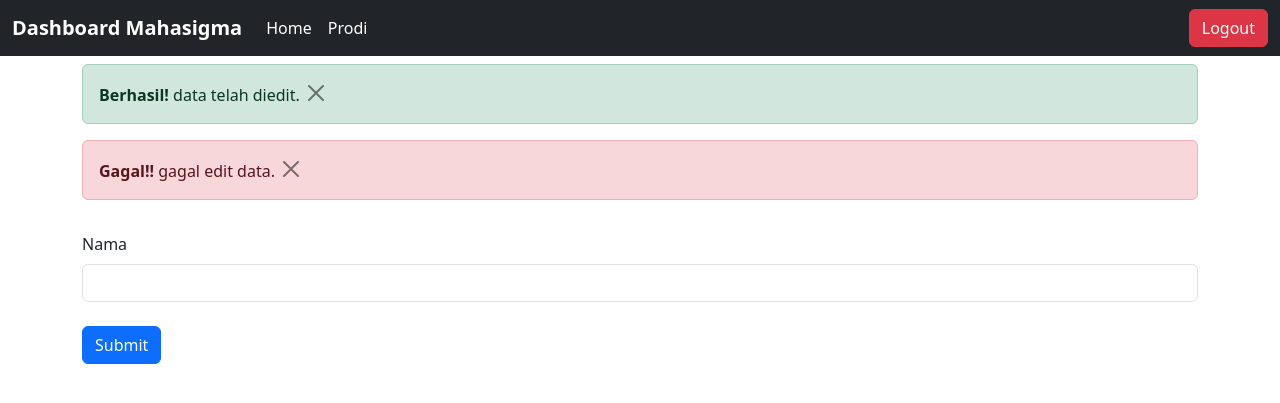
After one commit to justin-rar/latihan-responsi-pwd, a PHP site: page /editprodi.php?id_prod=1 in a window 1280 px wide. The commit adds this page. Shown: the top 403 px of the page. Run offline with PHP 8.4, Linux system fonts and the light colour scheme; the visitor is signed in with stand-in values (Sample User, id 1); tables that the repository leaves empty or names only in its code hold one stand-in row (values such as "Sample post").

Commit message:
status: complete

```diff
--- a/delete.php
+++ b/delete.php
@@ -14,7 +14,6 @@ if (!isset($_GET['nim'])) {
 
 $nim = mysqli_real_escape_string($conn, $_GET['nim']);
 
-// Check if record exists
 $check = "SELECT * FROM tb_mhs WHERE nim = '$nim'";
 $result = mysqli_query($conn, $check);
 
--- a/edit.php
+++ b/edit.php
@@ -86,7 +86,7 @@ if (!$row) {
                             $selected = ($rowprod['id_prod'] == $row['id_prod']) ? 'selected' : '';
                     ?>
                             <option value="<?= htmlspecialchars($rowprod['id_prod']) ?>" <?= $selected ?>>
-                                <?= htmlspecialchars($rowprod['nama']) ?>
+                                <?= htmlspecialchars($rowprod['nama_prodi']) ?>
                             </option>
                     <?php
                         }
--- /dev/null
+++ b/editprodi.php
@@ -0,0 +1,108 @@
+<?php
+require("connect.php");
+session_start();
+
+if (!isset($_SESSION["username"])) {
+    header("Location: login.php");
+    exit();
+}
+
+if (!isset($_GET['id_prod'])) {
+    header("Location: prodi.php");
+    exit();
+}
+
+$id_prod = $_GET['id_prod'];
+$query = "SELECT * FROM tb_prodi WHERE id_prod = '$id_prod'";
+$result = mysqli_query($conn, $query);
+$prodi = mysqli_fetch_assoc($result);
+
+if ($_SERVER['REQUEST_METHOD'] == 'POST') {
+    $nama_prodi = $_POST['nama_prodi'];
+
+    $update_query = "UPDATE tb_prodi SET nama_prodi = '$nama_prodi' WHERE id_prod = '$id_prod'";
+
+    if (mysqli_query($conn, $update_query)) {
+        $_SESSION['success'] = "Program studi berhasil diperbarui";
+        header("Location: prodi.php");
+        exit();
+    } else {
+        $_SESSION['error'] = "Gagal memperbarui program studi: " . mysqli_error($conn);
+    }
+}
+
+?>
+
+
+<!DOCTYPE html>
+<html lang="en">
+
+<head>
+    <meta charset="UTF-8">
+    <meta name="viewport" content="width=device-width, initial-scale=1.0">
+    <link href="https://cdn.jsdelivr.net/npm/bootstrap@5.3.6/dist/css/bootstrap.min.css" rel="stylesheet" integrity="sha384-4Q6Gf2aSP4eDXB8Miphtr37CMZZQ5oXLH2yaXMJ2w8e2ZtHTl7GptT4jmndRuHDT" crossorigin="anonymous">
+    <title>Edit Prodi</title>
+</head>
+
+<body>
+    <!-- navbar -->
+    <nav class="navbar navbar-expand-lg navbar-dark bg-dark">
+        <div class="container-fluid">
+            <a class="navbar-brand fw-bold" href="dashboard.php">Dashboard Mahasigma</a>
+            <button class="navbar-toggler" type="button" data-bs-toggle="collapse" data-bs-target="#navbarNav" aria-controls="navbarNav" aria-expanded="false" aria-label="Toggle navigation">
+                <span class="navbar-toggler-icon"></span>
+            </button>
+            <div class="collapse navbar-collapse" id="navbarNav">
+                <ul class="navbar-nav">
+                    <li class="nav-item fw-normal">
+                        <a class="nav-link active" aria-current="page" href="dashboard.php">Home</a>
+                    </li>
+                    <li class="nav-item fw-normal">
+                        <a class="nav-link active" href="prodi.php">Prodi</a>
+                    </li>
+                </ul>
+                <form action="logout.php" method="post" class="d-flex ms-auto">
+                    <button class="btn btn-danger" type="submit">Logout</button>
+                </form>
+            </div>
+        </div>
+    </nav>
+
+    <form action="updateprodi.php?id_prod=<?= $id_prod ?>" method="post">
+    <div class="container container-md container-fluid">
+        <?php
+        if (isset($_SESSION['log_update'])) {
+        ?>
+            <div class="alert alert-success fade show mt-2" role="alert">
+                <strong>Berhasil!</strong> data telah diedit.
+                <button type="button" class="btn-close" data-bs-dismiss="alert" aria-label="Close"></button>
+            </div>
+        <?php
+            unset($_SESSION['log_update']);
+        }
+        ?>
+        <?php
+        if (isset($_SESSION['log_update_gagal'])) {
+        ?>
+            <div class="alert alert-danger fade show mt-2" role="alert">
+                <strong>Gagal!!</strong> gagal edit data.
+                <button type="button" class="btn-close" data-bs-dismiss="alert" aria-label="Close"></button>
+            </div>
+        <?php
+            unset($_SESSION['log_update_gagal']);
+        }
+        ?>
+        <div class="mb-3">
+            <label for="nama_prodi" class="form-label mt-3">Nama</label>
+            <input type="text" class="form-control" id="nama_prodi" name="nama_prodi" required>
+        </div>
+        <button type="submit" class="btn btn-primary mt-2">
+            Submit
+        </button>
+    </div>
+    </form>
+
+    <script src="https://cdn.jsdelivr.net/npm/bootstrap@5.3.6/dist/js/bootstrap.bundle.min.js" integrity="sha384-j1CDi7MgGQ12Z7Qab0qlWQ/Qqz24Gc6BM0thvEMVjHnfYGF0rmFCozFSxQBxwHKO" crossorigin="anonymous"></script>
+</body>
+
+</html>
--- a/prodi.php
+++ b/prodi.php
@@ -86,12 +86,11 @@ if (!isset($_SESSION["username"])) {
                 if (mysqli_num_rows($hasil) > 0) {
                     while ($row = mysqli_fetch_assoc($hasil)) {
                 ?>
-
                         <tr>
                             <td><?= htmlspecialchars($row['nama_prodi']) ?></td>
                             <td>
-                                <a href='editprodi.php?id=<?= $row['id_prod'] ?>' class='btn btn-warning btn-sm'>Edit</a>
-                                <a href='deleteprodi.php?id=<?= $row['id_prod'] ?>' class='btn btn-danger btn-sm' onclick='return confirm("Yakin ingin menghapus?")'>Hapus</a>
+                                <a href='editprodi.php?id_prod=<?= $row['id_prod'] ?>' class='btn btn-warning btn-sm'>Edit</a>
+                                <a href='deleteprodi.php?id_prod=<?= $row['id_prod'] ?>' class='btn btn-danger btn-sm' onclick='return confirm("Yakin ingin menghapus?")'>Hapus</a>
                             </td>
                         </tr>
                     <?php
```
Also changed, not shown: dashboard.php (+10 -11 lines), deleteprodi.php (added, +31 -0 lines), savedata.php (+2 -5 lines), updateprodi.php (added, +39 -0 lines).
